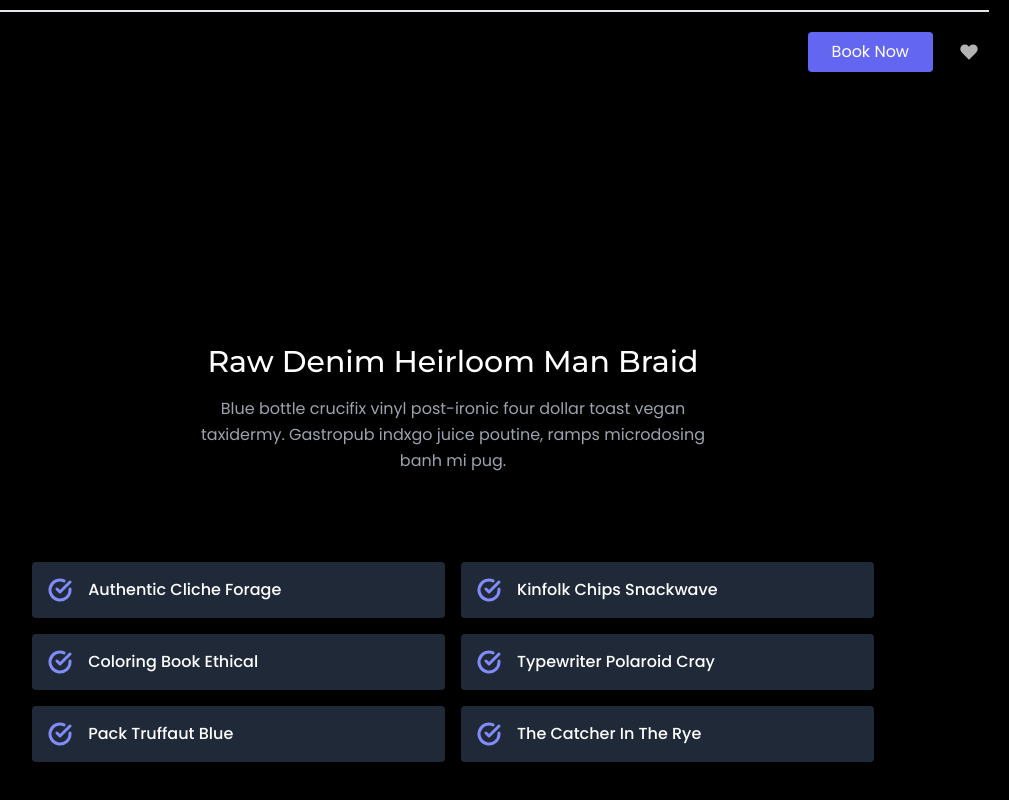
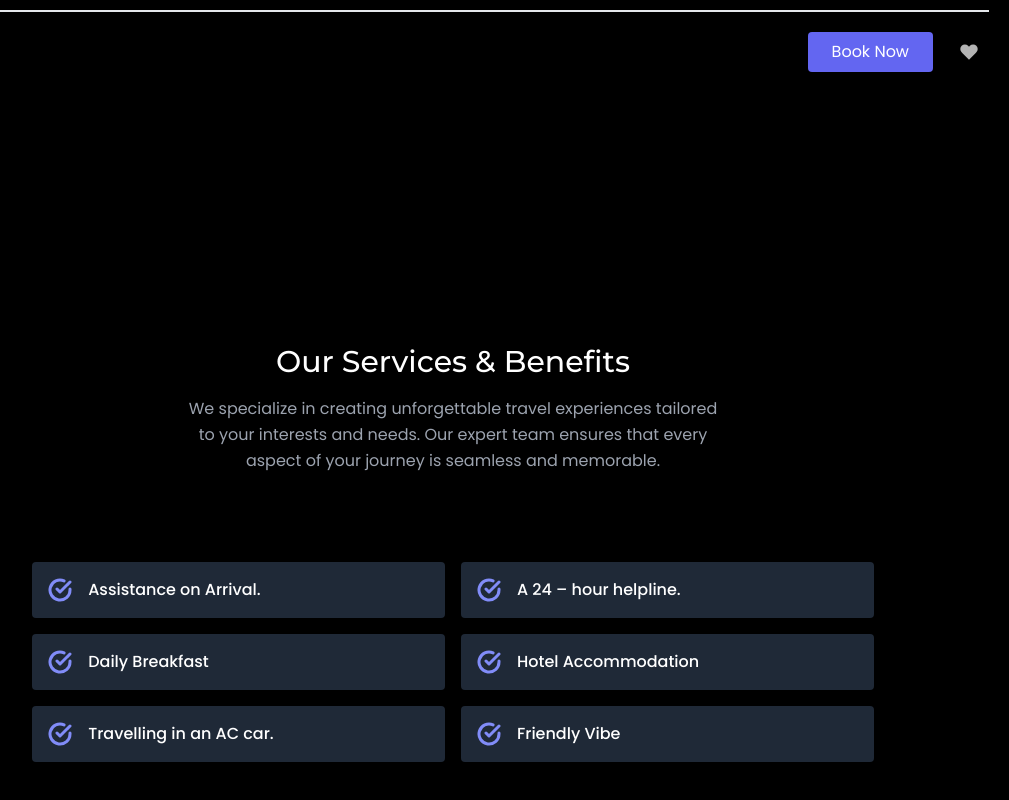
Before and after one commit to whylokesh/royalheritagetrips, a Next.js app: page /components/productMain in a window 1280 px wide. Shown: the part 298-1098 px from the top of the page, without its empty margins (187-1196 px from the left). Built offline with nearby package versions, Linux system fonts and the light colour scheme.

Commit message:
benifits added in tour-main

```diff
--- a/app/components/productMain/page.jsx
+++ b/app/components/productMain/page.jsx
@@ -141,12 +141,10 @@ const ProductMain = () => {
         <div class="container px-5 py-24 mx-auto">
           <div class="text-center mb-20">
             <h1 class="sm:text-3xl text-2xl font-medium text-center title-font text-white mb-4">
-              Raw Denim Heirloom Man Braid
+              Our Services & Benefits
             </h1>
             <p class="text-base leading-relaxed xl:w-2/4 lg:w-3/4 mx-auto">
-              Blue bottle crucifix vinyl post-ironic four dollar toast vegan
-              taxidermy. Gastropub indxgo juice poutine, ramps microdosing banh
-              mi pug.
+              We specialize in creating unforgettable travel experiences tailored to your interests and needs. Our expert team ensures that every aspect of your journey is seamless and memorable.
             </p>
           </div>
           <div class="flex flex-wrap lg:w-4/5 sm:mx-auto sm:mb-2 -mx-2">
@@ -165,7 +163,7 @@ const ProductMain = () => {
                   <path d="M22 4L12 14.01l-3-3"></path>
                 </svg>
                 <span class="title-font font-medium text-white">
-                  Authentic Cliche Forage
+                  Assistance on Arrival.
                 </span>
               </div>
             </div>
@@ -184,7 +182,7 @@ const ProductMain = () => {
                   <path d="M22 4L12 14.01l-3-3"></path>
                 </svg>
                 <span class="title-font font-medium text-white">
-                  Kinfolk Chips Snackwave
+                  A 24 – hour helpline.
                 </span>
               </div>
             </div>
@@ -203,7 +201,7 @@ const ProductMain = () => {
                   <path d="M22 4L12 14.01l-3-3"></path>
                 </svg>
                 <span class="title-font font-medium text-white">
-                  Coloring Book Ethical
+                  Daily Breakfast
                 </span>
               </div>
             </div>
@@ -222,7 +220,7 @@ const ProductMain = () => {
                   <path d="M22 4L12 14.01l-3-3"></path>
                 </svg>
                 <span class="title-font font-medium text-white">
-                  Typewriter Polaroid Cray
+                  Hotel Accommodation
                 </span>
               </div>
             </div>
@@ -241,7 +239,7 @@ const ProductMain = () => {
                   <path d="M22 4L12 14.01l-3-3"></path>
                 </svg>
                 <span class="title-font font-medium text-white">
-                  Pack Truffaut Blue
+                  Travelling in an AC car.
                 </span>
               </div>
             </div>
@@ -260,7 +258,7 @@ const ProductMain = () => {
                   <path d="M22 4L12 14.01l-3-3"></path>
                 </svg>
                 <span class="title-font font-medium text-white">
-                  The Catcher In The Rye
+                  Friendly Vibe
                 </span>
               </div>
             </div>
```
